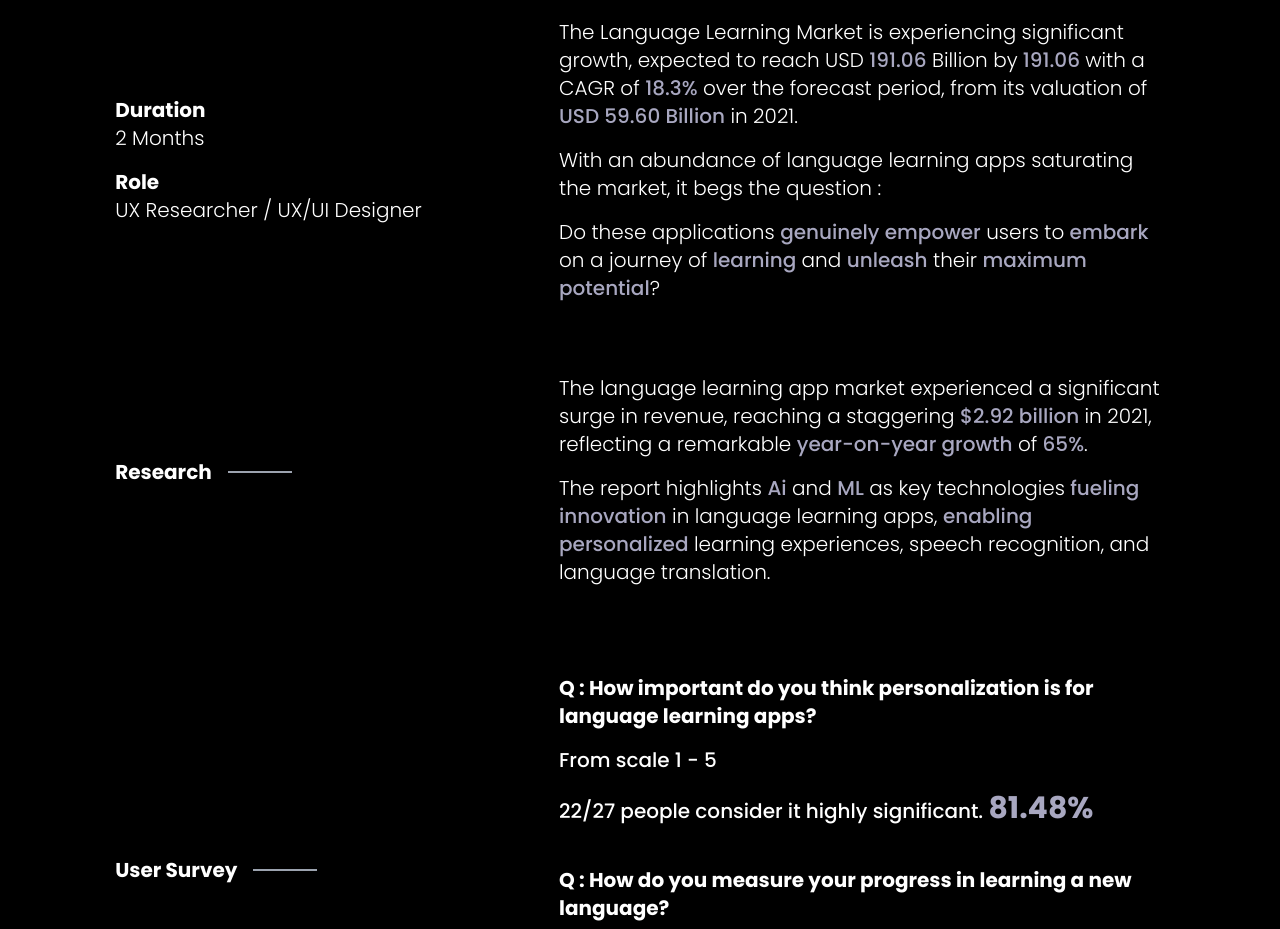
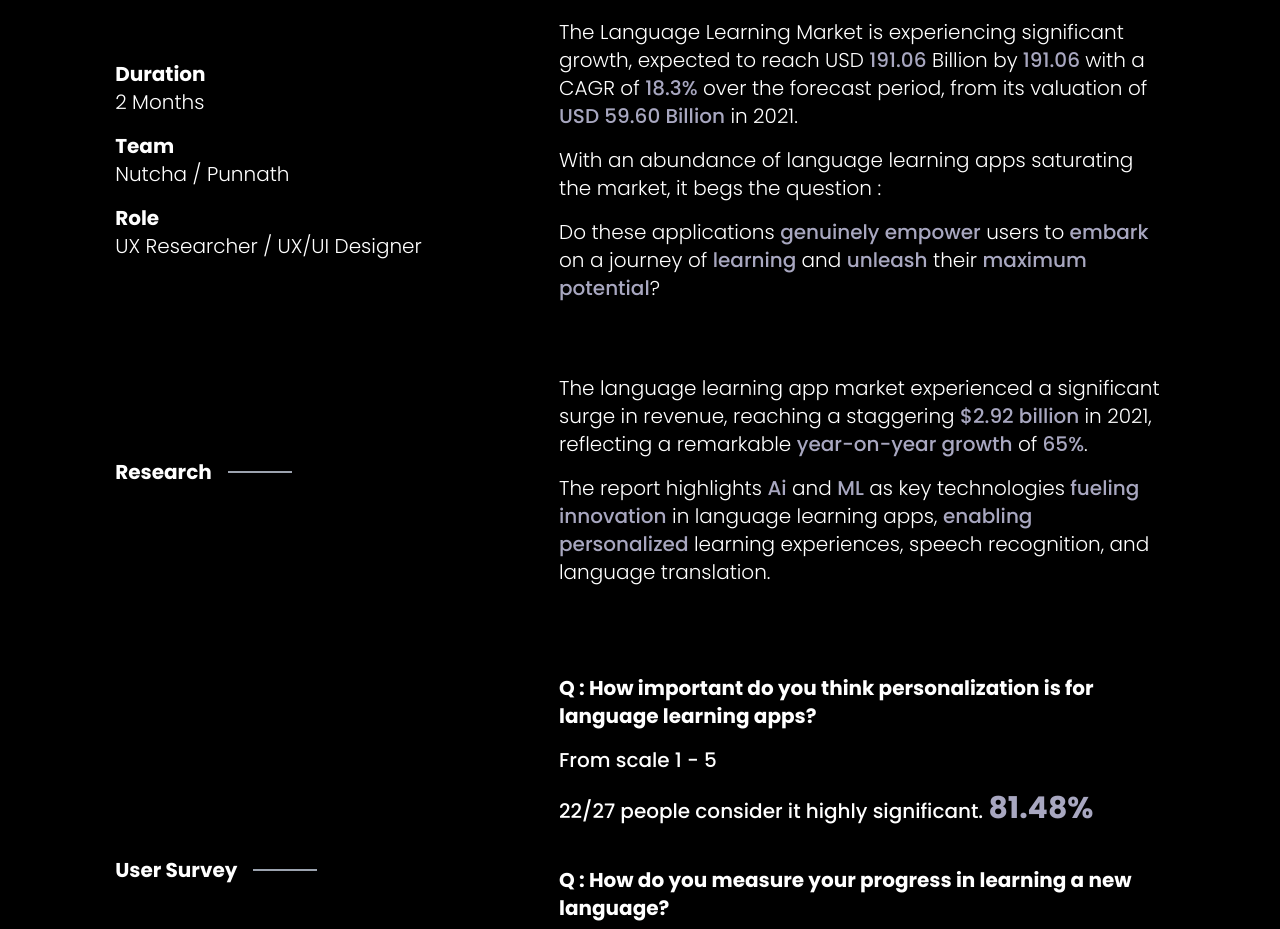
Before and after one commit to nchmim/portfolio, a Next.js app: page /Lingumate in a window 1280 px wide. Shown: the part 780-1709 px from the top of the page. Built offline with nearby package versions, Linux system fonts and the light colour scheme.

Commit message:
add team members

```diff
--- a/pages/CinemAR.tsx
+++ b/pages/CinemAR.tsx
@@ -23,6 +23,8 @@ export default function MyApp() {
                         <div className="text-white my-7 text-l md:text-xl md:w-2/5">
                             <p className="font-bold text-l md:text-xl">Duration</p>
                             <p>12 weeks</p>
+                            <p className="font-bold text-l md:text-xl mt-4">Team</p>
+                            <p>Nutcha / Punnath</p>
                             <p className="font-bold text-l md:text-xl mt-4">Role</p>
                             <p>UX / UI Designer</p>
                         </div>
--- a/pages/Lingumate.tsx
+++ b/pages/Lingumate.tsx
@@ -24,6 +24,8 @@ export default function MyApp() {
                         <div className="text-white my-7 text-l md:text-xl md:w-2/5">
                             <p className="font-bold text-l md:text-xl">Duration</p>
                             <p>2 Months</p>
+                            <p className="font-bold text-l md:text-xl mt-4">Team</p>
+                            <p>Nutcha / Punnath</p>
                             <p className="font-bold text-l md:text-xl mt-4">Role</p>
                             <p>UX Researcher / UX/UI Designer</p>
                         </div>
```
